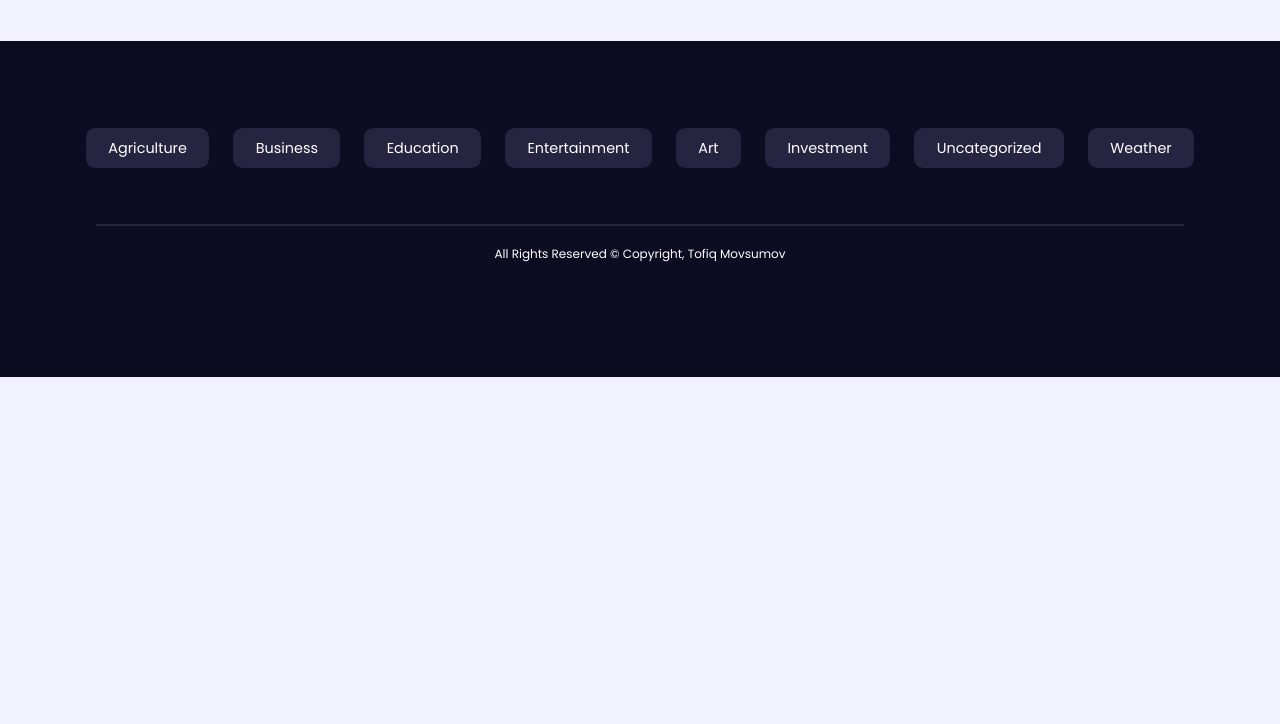
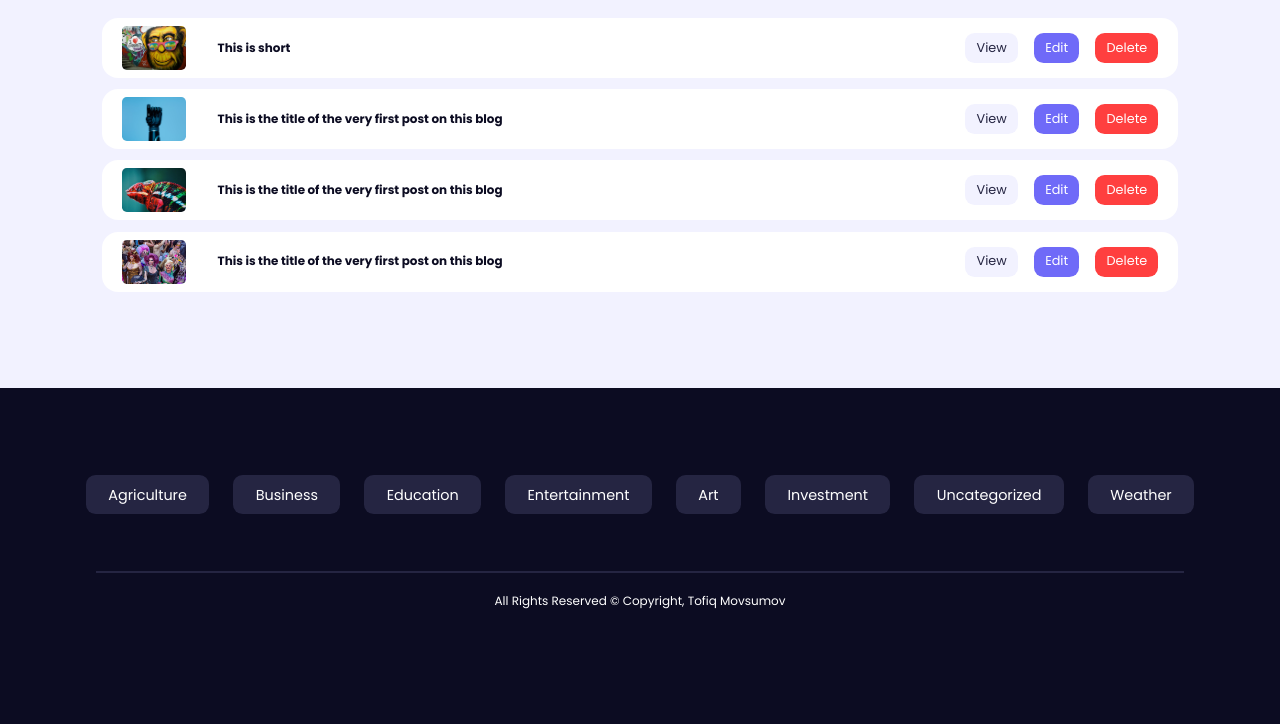
Before and after one commit to TofiqMvsm/mern-blog, a React app in the folder client/: page /myPosts/1 in a window 1280 px wide. Shown: the part 78-802 px from the top of the page. Built offline with nearby package versions, Linux system fonts and the light colour scheme.

Commit message:
Creating Dashboard page for user posts only

```diff
--- a/client/src/data.js
+++ b/client/src/data.js
@@ -9,7 +9,6 @@ export const DUMMY_POSTS = [
       thumbnail: Thumbnail1,
       category: "education",
       title: "This is short",
-      desc:"This is the title of the very first post on this blog",
       desc: "Lorem ipsum dolor sit amet consectetur adipisicing elit. Numquam error molestias repellendus labore quaerat, pariatur dolor temporibus, ea quod nesciunt optio! Asperiores magnam, vero impedit modi iste corporis sit inventore dignissimos quod nemo temporibus ipsum reprehenderit officiis praesentium quibusdam voluptate quia, officia consectetur nesciunt saepe ipsa fuga iusto. Nisi quod aspernatur repellat pariatur hic culpa quia doloribus similique eaque perspiciatis qui quaerat distinctio sunt, ipsa consequatur minus ex necessitatibus voluptatem fugit est? Tenetur aspernatur libero pariatur, laboriosam necessitatibus iure, accusamus aliquid maxime sint ratione delectus minus voluptatum eveniet molestias voluptatibus labore quidem consequuntur doloribus nobis corrupti a error unde odit alias? Dolore neque exercitationem accusantium quos repellat iure quam laudantium, repellendus praesentium vel reiciendis dicta in voluptatem minima fugiat quis quisquam corporis suscipit quo veniam molestiae! Culpa magnam ab, maiores nihil dicta cumque repellendus, in ea molestias veniam asperiores deleniti ratione modi voluptas? Quasi ea nisi, placeat exercitationem dicta dolor!",
       authorID: 3,
     },
@@ -18,7 +17,6 @@ export const DUMMY_POSTS = [
       thumbnail: Thumbnail2,
       category: "science",
       title: "This is the title of the very first post on this blog",
-      desc:"This is the title of the very first post on this blog",
       desc: "Lorem ipsum dolor sit amet consectetur adipisicing elit. Numquam error molestias repellendus labore quaerat, pariatur dolor temporibus, ea quod nesciunt optio! Asperiores magnam, vero impedit modi iste corporis sit inventore dignissimos quod nemo temporibus ipsum reprehenderit officiis praesentium quibusdam voluptate quia, officia consectetur nesciunt saepe ipsa fuga iusto. Nisi quod aspernatur repellat pariatur hic culpa quia doloribus similique eaque perspiciatis qui quaerat distinctio sunt, ipsa consequatur minus ex necessitatibus voluptatem fugit est? Tenetur aspernatur libero pariatur, laboriosam necessitatibus iure, accusamus aliquid maxime sint ratione delectus minus voluptatum eveniet molestias voluptatibus labore quidem consequuntur doloribus nobis corrupti a error unde odit alias? Dolore neque exercitationem accusantium quos repellat iure quam laudantium, repellendus praesentium vel reiciendis dicta in voluptatem minima fugiat quis quisquam corporis suscipit quo veniam molestiae! Culpa magnam ab, maiores nihil dicta cumque repellendus, in ea molestias veniam asperiores deleniti ratione modi voluptas? Quasi ea nisi, placeat exercitationem dicta dolor!",
       authorID: 1,
     },
@@ -27,7 +25,6 @@ export const DUMMY_POSTS = [
       thumbnail: Thumbnail3,
       category: "education",
       title: "This is the title of the very first post on this blog",
-      desc:"This is the title of the very first post on this blog",
       desc: "Lorem ipsum dolor sit amet consectetur adipisicing elit. Numquam error molestias repellendus labore quaerat, pariatur dolor temporibus, ea quod nesciunt optio! Asperiores magnam, vero impedit modi iste corporis sit inventore dignissimos quod nemo temporibus ipsum reprehenderit officiis praesentium quibusdam voluptate quia, officia consectetur nesciunt saepe ipsa fuga iusto. Nisi quod aspernatur repellat pariatur hic culpa quia doloribus similique eaque perspiciatis qui quaerat distinctio sunt, ipsa consequatur minus ex necessitatibus voluptatem fugit est? Tenetur aspernatur libero pariatur, laboriosam necessitatibus iure, accusamus aliquid maxime sint ratione delectus minus voluptatum eveniet molestias voluptatibus labore quidem consequuntur doloribus nobis corrupti a error unde odit alias? Dolore neque exercitationem accusantium quos repellat iure quam laudantium, repellendus praesentium vel reiciendis dicta in voluptatem minima fugiat quis quisquam corporis suscipit quo veniam molestiae! Culpa magnam ab, maiores nihil dicta cumque repellendus, in ea molestias veniam asperiores deleniti ratione modi voluptas? Quasi ea nisi, placeat exercitationem dicta dolor!",
       authorID: 5,
     },
--- a/client/src/index.css
+++ b/client/src/index.css
@@ -476,3 +476,46 @@ input,select,textarea{
   margin-inline: auto;
   width: var(--form-width);
 }
+
+
+
+
+/* ==============DASHBOARD============ */
+.dashboard-container{
+  display: flex;
+  flex-direction: column;
+  gap: 0.7rem;
+}
+
+
+.dashboard-post{
+  display: flex;
+  align-items: center;
+  justify-content: center;
+  gap: 1rem;
+  background-color: var(--color-white);
+  padding: 0.5rem 1.2rem;
+  border-radius: var(--radius-3);
+}
+
+
+
+.dashboard-post-info{
+  display: flex;
+  gap: 2rem;
+  width: 100%;
+  align-items: center;
+}
+
+.dashboard-post-thumbnail{
+  width: 4rem;
+  border-radius: var(--radius-1);
+  overflow: hidden;
+}
+
+
+.dashboard-post-actions{
+  display: flex;
+  gap: 1rem;
+
+}
--- a/client/src/index.js
+++ b/client/src/index.js
@@ -16,6 +16,8 @@ import Logout from "./pages/Logout";
 import Dashboard from "./pages/Dashboard";
 import CategoryPosts from "./pages/CategoryPosts";
 import AuthorPosts from "./pages/AuthorPosts";
+import DeletePost from "./pages/DeletePost"
+
 
 const router = createBrowserRouter([
   {
@@ -33,6 +35,7 @@ const router = createBrowserRouter([
       { path: "posts/categories/:category", element: <CategoryPosts /> },
       { path: "posts/users/:id", element: <AuthorPosts /> },
       { path: "posts/:id/edit", element: <EditPost /> },
+      { path: "posts/:id/delete", element: <DeletePost /> },
       { path: "logout", element: <Logout /> },
       { path: "myPosts/:id", element: <Dashboard /> },
     ],
--- a/client/src/pages/Dashboard.jsx
+++ b/client/src/pages/Dashboard.jsx
@@ -1,9 +1,37 @@
-import React from 'react'
+import React, { useState } from "react";
+import { DUMMY_POSTS } from "../data";
+import { Link } from "react-router-dom";
 
 const Dashboard = () => {
+  const [posts, setPosts] = useState(DUMMY_POSTS);
+
   return (
-    <div>Dashboard</div>
-  )
-}
+    <section>
+      {posts.length ? (
+        <div className="container dashboard-container">
+          {posts.map((post) => {
+            return (
+              <article key={post.id} className="dashboard-post">
+                <div className="dashboard-post-info">
+                  <div className="dashboard-post-thumbnail">
+                    <img src={post.thumbnail} alt="" />
+                  </div>
+                  <h5>{post.title}</h5>
+                </div>
+                <div className="dashboard-post-actions">
+                  <Link to={`/posts/${post.id}`} className="btn sm">View</Link>
+                  <Link to={`/posts/${post.id}/edit`} className="btn sm primary">Edit</Link>
+                  <Link to={`/posts/${post.id}/delete`} className="btn sm danger">Delete</Link>
+                </div>
+              </article>
+            );
+          })}
+        </div>
+      ) : (
+        <h2>You have no post yet.</h2>
+      )}
+    </section>
+  );
+};
 
-export default Dashboard
+export default Dashboard;
--- a/client/src/pages/UserProfile.jsx
+++ b/client/src/pages/UserProfile.jsx
@@ -13,7 +13,7 @@ const UserProfile = () => {
   return (
     <section>
       <div className="container profile-container">
-        <Link to={"myposts/asdasdasd"} className="btn">
+        <Link to={"/myposts/asdasdasd"} className="btn">
           My Posts
         </Link>
         <div className="profile-details">
```
